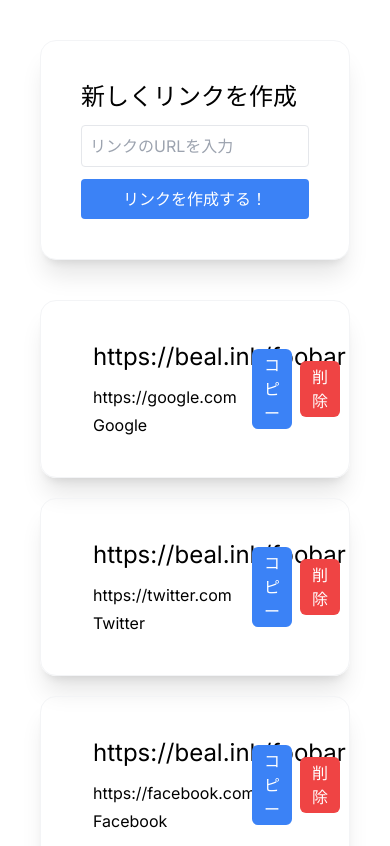
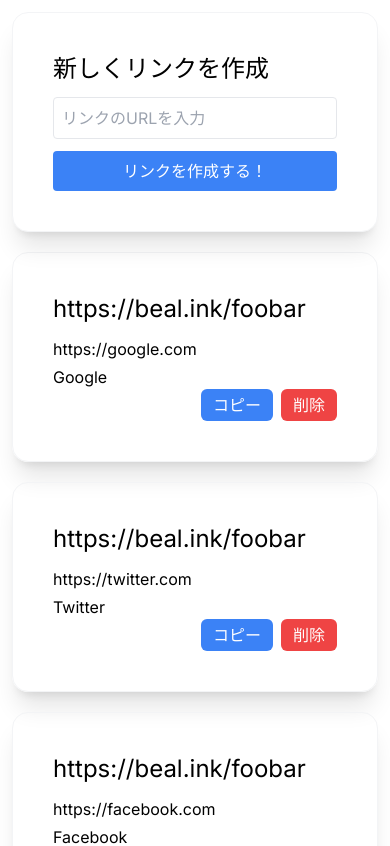
Before and after one commit to bear-san/bealink, a Next.js app in the folder console/client/: page / in a window 390 px wide. Shown: the top 846 px of the page. Built offline with nearby package versions, Linux system fonts and the light colour scheme.

Commit message:
add: スマホ対応

```diff
--- a/console/client/app/page.tsx
+++ b/console/client/app/page.tsx
@@ -22,7 +22,7 @@ export default async function Home() {
 
   return (
     <main className={"light"}>
-      <div className={"m-10 p-10 rounded-2xl shadow-xl sticky top-0 border border-gray-100 bg-white"}>
+      <div className={"m-3 md:m-10 p-10 rounded-2xl shadow-xl sticky top-0 border border-gray-100 bg-white"}>
         <h1 className={"text-2xl mb-3"}>新しくリンクを作成</h1>
         <input
           type={"text"}
@@ -35,20 +35,20 @@ export default async function Home() {
       </div>
       {data.map((link) => {
         return (
-          <div className={"mx-10 my-5 p-10 rounded-2xl shadow-xl border border-gray-100"} key={link.id}>
-            <div className={"flex items-center justify-between"}>
+          <div className={"mx-3 md:mx-10 my-5 p-10 rounded-2xl shadow-xl border border-gray-100"} key={link.id}>
+            <div className={"flex-row md:flex items-center justify-between"}>
               <div className={"w-3/4 flex-row items-center justify-between"}>
                 <div className={"flex items-center"}>
-                  <span className={"ml-3 text-2xl w-full mb-3"}>{link.shortUrl}</span>
+                  <span className={"text-2xl w-full mb-3"}>{link.shortUrl}</span>
                 </div>
                 <div className={"flex items-center"}>
-                  <span className={"ml-3 mb-1"}>{link.url}</span>
+                  <span className={"mb-1"}>{link.url}</span>
                 </div>
                 <div className={"flex items-center"}>
-                  <span className={"ml-3"}>{link.description}</span>
+                  <span>{link.description}</span>
                 </div>
               </div>
-              <div className={"w-1/2 flex items-center justify-end"}>
+              <div className={"md:w-1/2 w-full flex items-center justify-end"}>
                 <button
                   className={"py-1 px-3 bg-blue-500 text-white rounded-md hover:bg-blue-600 transition"}>
                   コピー
```
Also changed, not shown: 1 other file (tests, documents, lock files or other folders).
